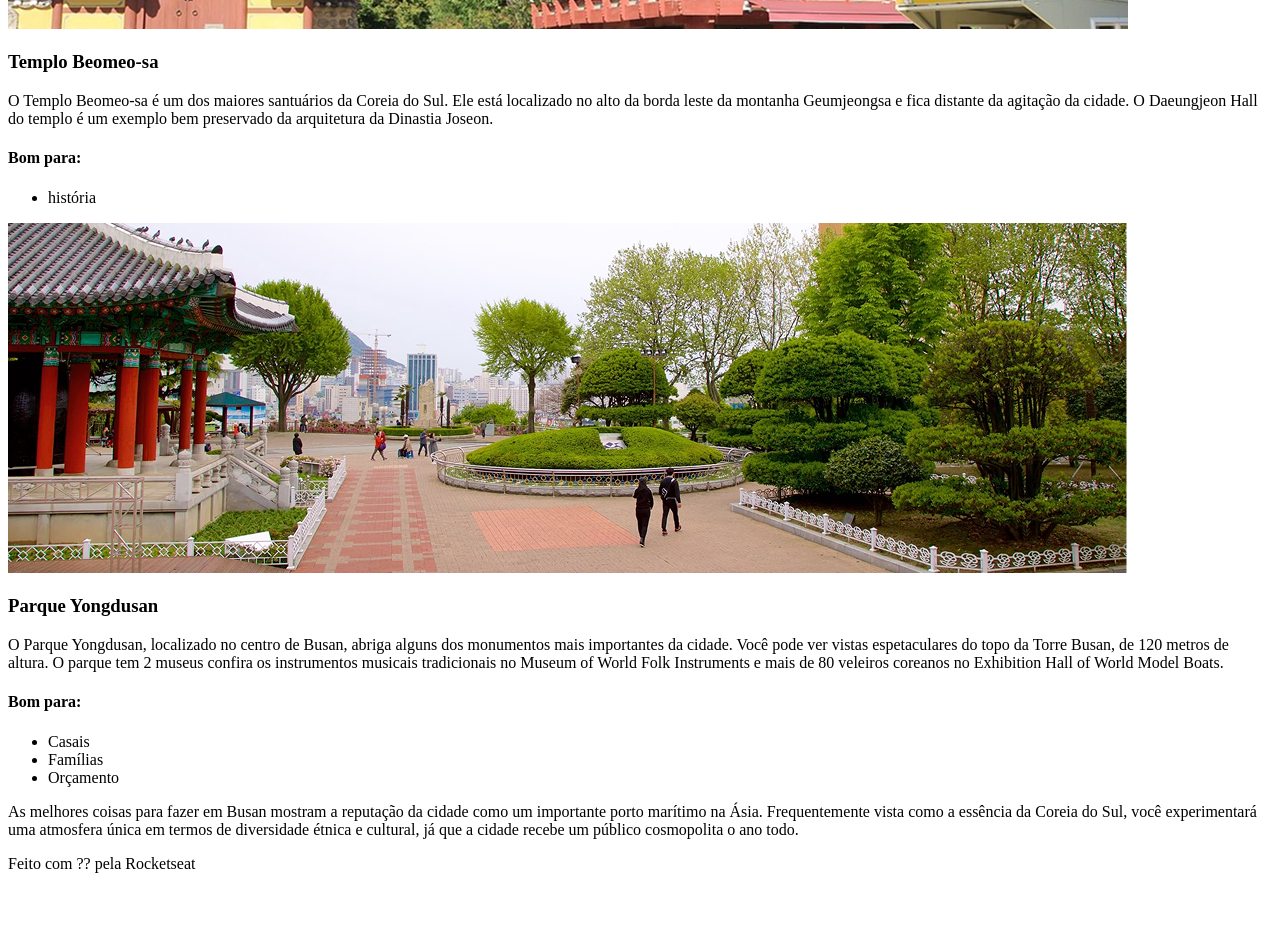
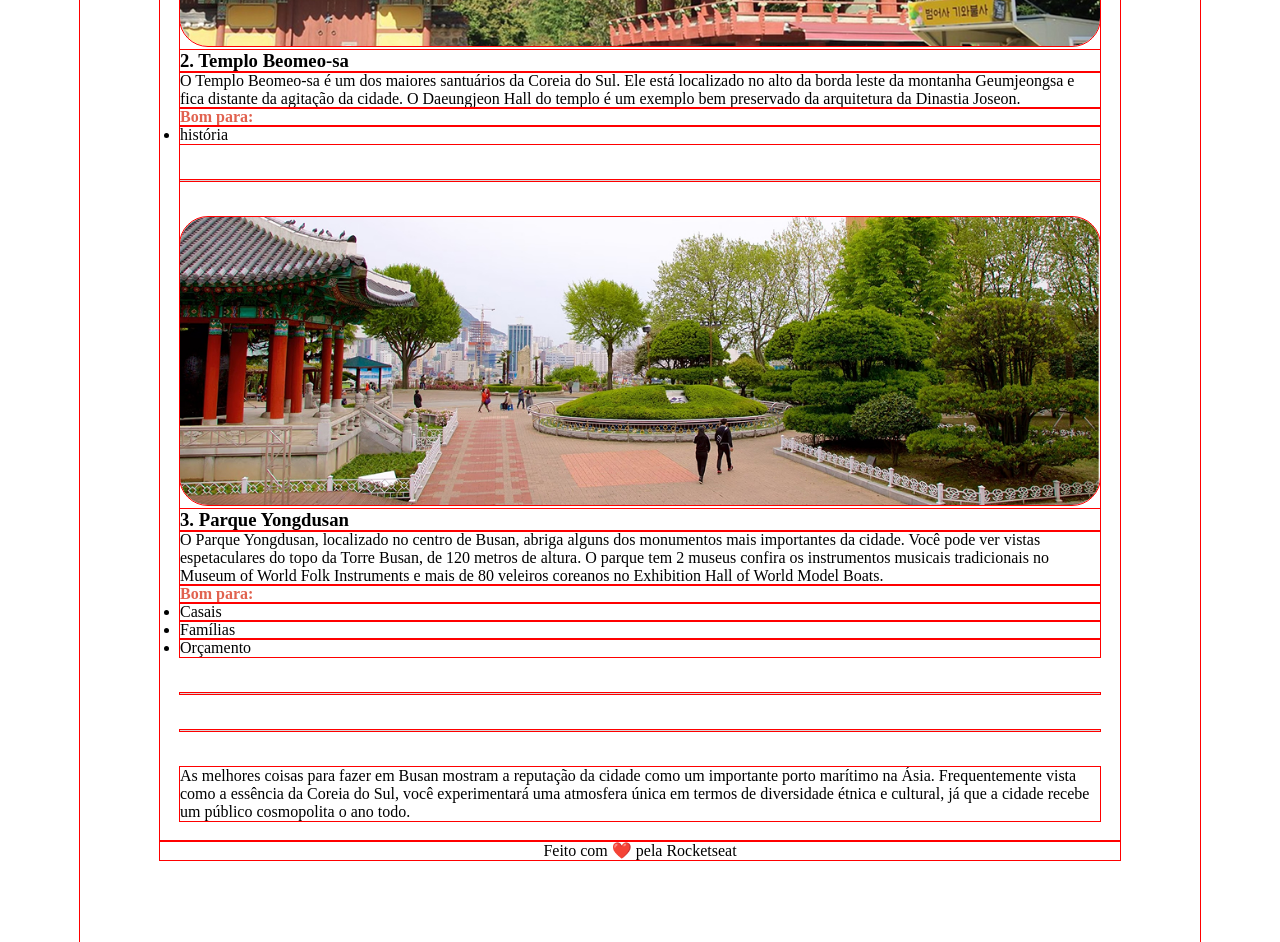
Before and after one commit to RudsonMarques/Local-turistico, a plain HTML site: page index.html in a window 1280 px wide. Shown: the part 1858-2800 px from the top of the page. Before the commit the page ends 2739 px from the top, so only its background shows below. Drawn offline with Linux system fonts and the light colour scheme.

Commit message:
espaçamentos

```diff
--- a/index.html
+++ b/index.html
@@ -1,14 +1,18 @@
 <!DOCTYPE html>
+
 <html lang="pt-br">
 
 <head>
     <meta charset="UTF-8">
     <meta name="viewport" content="width=device-width, initial-scale=1.0">
     <title>Busan</title>
+
+    <link rel="stylesheet" href="style.css">
 </head>
 
 <body>
     <header>Sua próxima viagem:</header>
+
     <main>
         <h1>Conheça Busan</h1>
         <img src="assets/busan.jpg" alt="Foto da cidade vista de cima">
@@ -17,6 +21,8 @@
             tradicionais barracas de comida de rua. Aqui, exploramos a segunda cidade da Coreia do Sul e descobrimos as
             suas ofertas culinárias.
         </p>
+        <div class="divider"></div>
+
         <section id="destinosImperdiveis">
             <p>Para os amantes de história</p>
             <h2>Descubra 3 destinos imperdíveis em Busan</h2>
@@ -29,11 +35,12 @@
                 Os santuários budistas que pontilham a costa e as montanhas de Busan têm uma arquitetura impressionante
                 que irá encantar os fotógrafos.
             </p>
+            <div class="divider"></div>
         </section>
 
         <img src="assets/TemploHaedong.jpg" alt="Templo Haedong Yonggungsa">
         <section id="List">
-            <h3>Templo Haedong Yonggungsa </h3>
+            <h3>1. Templo Haedong Yonggungsa </h3>
             <p>O Templo Haedong Yonggungsa é um templo budista localizado no extremo nordeste de Busan.
                 Construído em 1376, é um dos poucos templos na Coreia construídos à beira-mar você pode
                 desfrutar de vistas do Mar do Leste de um lado e de belas montanhas do outro.
@@ -42,9 +49,9 @@
             <ul>
                 <li>história</li>
             </ul>
-
+            <div class="divider"></div>
             <img src="assets/TemploBeomeo-sa.jpg" alt="Templo Beomeo-sa">
-            <h3>Templo Beomeo-sa</h3>
+            <h3>2. Templo Beomeo-sa</h3>
             <p>O Templo Beomeo-sa é um dos maiores santuários da Coreia do Sul. Ele está localizado no alto
                 da borda leste da montanha Geumjeongsa e fica distante da agitação da cidade. O Daeungjeon
                 Hall do templo é um exemplo bem preservado da arquitetura da Dinastia Joseon.
@@ -53,9 +60,9 @@
             <ul>
                 <li>história</li>
             </ul>
-
+            <div class="divider"></div>
             <img src="assets/ParqueYongdusan.jpg" alt="Parque Yongdusan">
-            <h3>Parque Yongdusan</h3>
+            <h3>3. Parque Yongdusan</h3>
             <p>
                 O Parque Yongdusan, localizado no centro de Busan, abriga alguns dos monumentos mais
                 importantes da cidade. Você pode ver vistas espetaculares do topo da Torre Busan, de 120
@@ -63,7 +70,6 @@
                 Museum of World Folk Instruments e mais de 80 veleiros coreanos no Exhibition Hall of World
                 Model Boats.
             </p>
-
             <h4>Bom para:</h4>
             <ul>
                 <li>Casais</li>
@@ -71,6 +77,9 @@
                 <li>Orçamento</li>
             </ul>
         </section>
+
+        <div class="divider"></div>
+        <div class="divider"></div>
 
         <p>
             As melhores coisas para fazer em Busan mostram a reputação da cidade como um importante porto marítimo
@@ -81,7 +90,7 @@
     </main>
 
     <footer>
-        Feito com ?? pela Rocketseat
+        Feito com ❤️ pela Rocketseat
     </footer>
 
 </body>
--- /dev/null
+++ b/style.css
@@ -0,0 +1,51 @@
+* {
+    margin: 0;
+    padding: 0;
+    box-sizing: border-box;
+    outline: 1px solid red;
+    /* Para visualizar as bordas */
+}
+
+body {
+    margin: 80px;
+    padding: 88px 80px 137px;
+}
+
+.divider {
+    width: 100%;
+    height: 1px;
+    margin: 36px 0;
+    background-color: #d9d9d9;
+}
+
+
+header {
+    width: 100%;
+    padding: 20px;
+    text-align: left;
+    color: #E1624F;
+    margin-bottom: 30px;
+}
+
+main {
+    width: 100%;
+    padding: 20px;
+    background-color: white;
+}
+
+p {
+    text-align: left;
+}
+
+img {
+    border-radius: 28px;
+    width: 100%;
+}
+
+header, h4 {
+    color: #E1624F;
+}
+
+footer {
+    text-align: center;
+}
```
